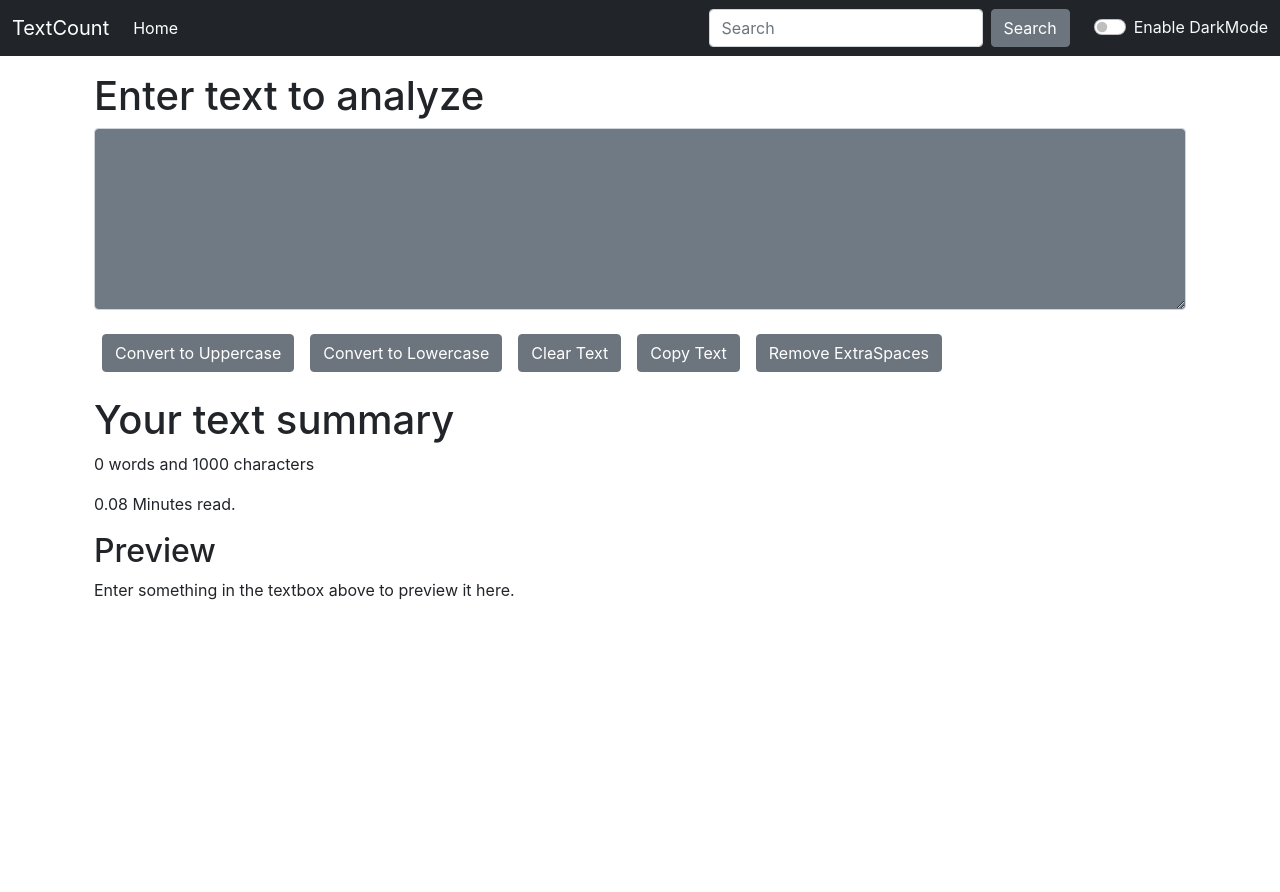
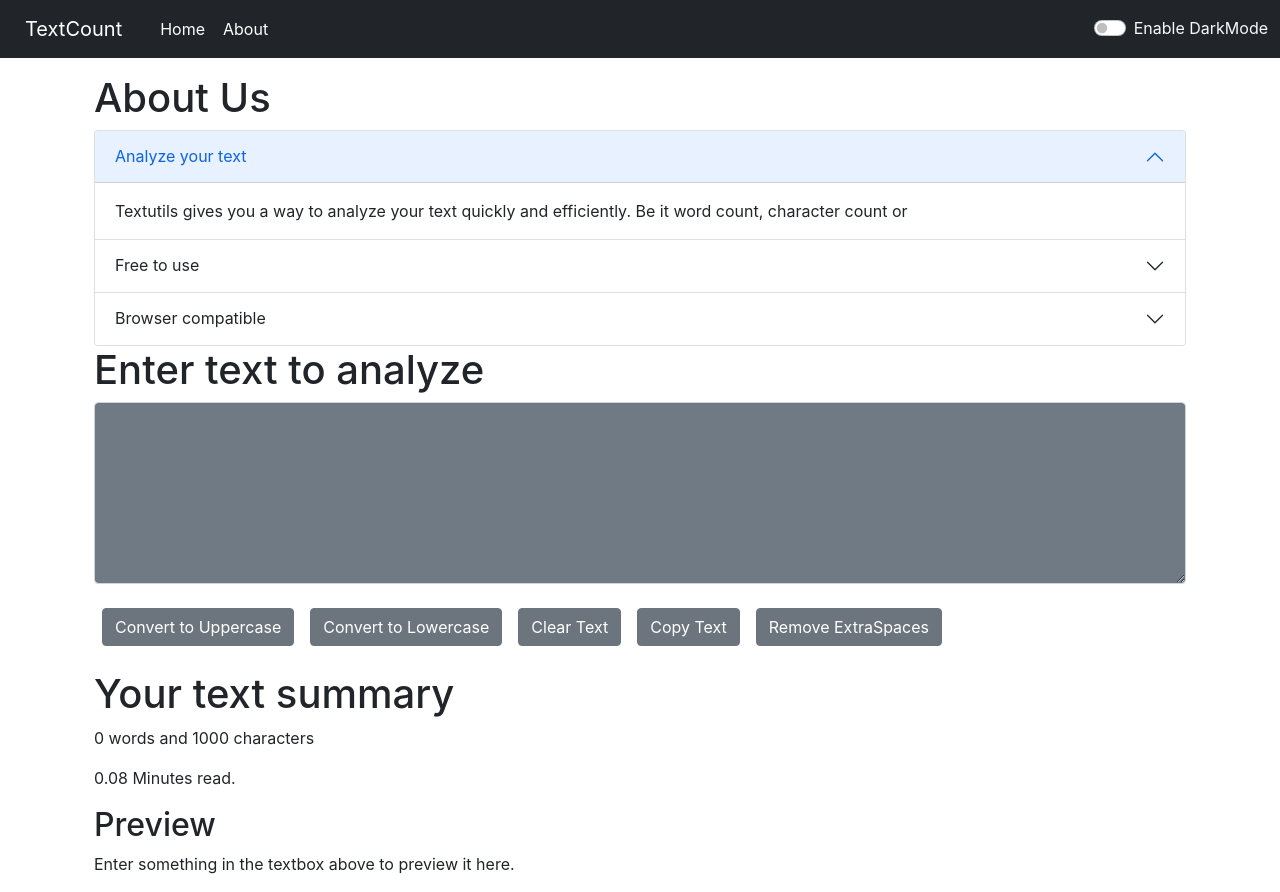
Before and after one commit to Vaduni/React, a React (Create React App) app: page /about in a window 1280 px wide. Before the commit the page ends 800 px from the top, so only its background shows below. Built offline with nearby package versions, Linux system fonts and the light colour scheme.

Commit message:
Set up routing and deploy config

```diff
--- a/src/App.js
+++ b/src/App.js
@@ -1,5 +1,5 @@
 import './App.css';
-//import About from './components/About';
+import About from './components/About';
 import Alert from './components/Alert';
 import NavBar from './components/NavBar';
 import TextForm from './components/TextForm';
@@ -38,10 +38,12 @@ function App() {
   <NavBar title="TextCount" mode={mode} toggleMode={toggleMode} />
   <Alert alert={alert} />
   <div className="container my-3">
+    <About/>
     {/*<Routes>
       <Route path="/about" element={<About />} />
       <Route path="/" element= "/">*/}
        <TextForm showAlert={showAlert} heading="Enter text to analyze" mode={mode} />
+
   {/*  </Routes>*/}
   </div>
  {/* </Router>
--- a/src/components/About.js
+++ b/src/components/About.js
@@ -9,36 +9,36 @@ export default function About() {
         <div className="accordion-item">
             <h2 className="accordion-header" id="headingOne">
             <button className="accordion-button" type="button" data-bs-toggle="collapse" data-bs-target="#collapseOne" aria-expanded="true" aria-controls="collapseOne">
-                Accordion Item #1
+              Analyze your text
             </button>
             </h2>
             <div id="collapseOne" className="accordion-collapse collapse show" aria-labelledby="headingOne" data-bs-parent="#accordionExample">
             <div className="accordion-body">
-                <strong>This is the first item's accordion body.</strong> It is shown by default, until the collapse plugin adds the appropriate classNamees that we use to style each element. These classNamees control the overall appearance, as well as the showing and hiding via CSS transitions. You can modify any of this with custom CSS or overriding our default variables. It's also worth noting that just about any HTML can go within the <code>.accordion-body</code>, though the transition does limit overflow.
+            Textutils gives you a way to analyze your text quickly and efficiently. Be it word count, character count or
             </div>
             </div>
         </div>
         <div className="accordion-item">
             <h2 className="accordion-header" id="headingTwo">
             <button className="accordion-button collapsed" type="button" data-bs-toggle="collapse" data-bs-target="#collapseTwo" aria-expanded="false" aria-controls="collapseTwo">
-                Accordion Item #2
+               Free to use
             </button>
             </h2>
             <div id="collapseTwo" className="accordion-collapse collapse" aria-labelledby="headingTwo" data-bs-parent="#accordionExample">
             <div className="accordion-body">
-                <strong>This is the second item's accordion body.</strong> It is hidden by default, until the collapse plugin adds the appropriate classNamees that we use to style each element. These classNamees control the overall appearance, as well as the showing and hiding via CSS transitions. You can modify any of this with custom CSS or overriding our default variables. It's also worth noting that just about any HTML can go within the <code>.accordion-body</code>, though the transition does limit overflow.
+            TextUtils is a free character counter tool that provides instant character count & word count statistics for a given text. Textutils reports the number of words and characters. Thus it is suitable for writing text with word/ character limit.
             </div>
             </div>
         </div>
         <div className="accordion-item">
             <h2 className="accordion-header" id="headingThree">
             <button className="accordion-button collapsed" type="button" data-bs-toggle="collapse" data-bs-target="#collapseThree" aria-expanded="false" aria-controls="collapseThree">
-                Accordion Item #3
+              Browser compatible
             </button>
             </h2>
             <div id="collapseThree" className="accordion-collapse collapse" aria-labelledby="headingThree" data-bs-parent="#accordionExample">
             <div className="accordion-body">
-                <strong>This is the third item's accordion body.</strong> It is hidden by default, until the collapse plugin adds the appropriate classNamees that we use to style each element. These classNamees control the overall appearance, as well as the showing and hiding via CSS transitions. You can modify any of this with custom CSS or overriding our default variables. It's also worth noting that just about any HTML can go within the <code>.accordion-body</code>, though the transition does limit overflow.
+            This word counter software works in any web browsers such as Chrome, Firefox, Internet Explorer, Safari, Opera. It suitis to count characters in facebook, blog, books, excel document, pdf document, essays, etc.
             </div>
             </div>
         </div>
--- a/src/components/NavBar.js
+++ b/src/components/NavBar.js
@@ -8,9 +8,9 @@ export default function NavBar(props) {
       className={`navbar navbar-expand-lg navbar-${props.mode} bg-${props.mode}`}
     >
       <div className="container-fluid">
-        <a className="navbar-brand" href="#">
+        <button className="navbar-brand btn btn-link" type="button">
           {props.title}
-        </a>
+        </button>
         <button
           className="navbar-toggler"
           type="button"
@@ -25,25 +25,16 @@ export default function NavBar(props) {
         <div className="collapse navbar-collapse" id="navbarSupportedContent">
           <ul className="navbar-nav me-auto mb-2 mb-lg-0">
             <li className="nav-item">
-              <a className="nav-link active" aria-current="page" href="">
+              <button className="nav-link active btn btn-link" type="button">
                 Home
-              </a>
+              </button>
             </li>
             <li className="nav-item">
+              <button className="nav-link active btn btn-link" type="button">
+                About
+              </button>
             </li>
           </ul>
-          <form className="d-flex">
-            <input
-              className="form-control me-2"
-              type="search"
-              id="search"
-              placeholder="Search"
-              aria-label="Search"
-            />
-            <button className="btn btn-secondary" type="submit">
-              Search
-            </button>
-          </form>
           <div
             className={`form-check form-switch ms-4 text-${
               props.mode === "light" ? "dark" : "light"
```
